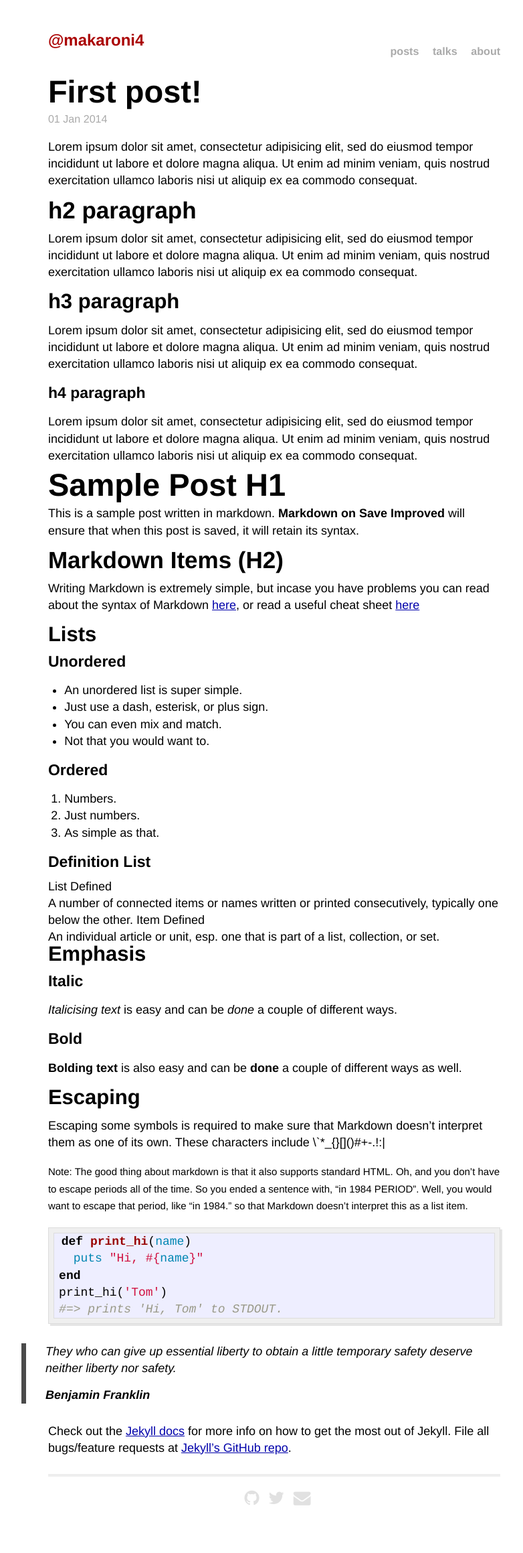
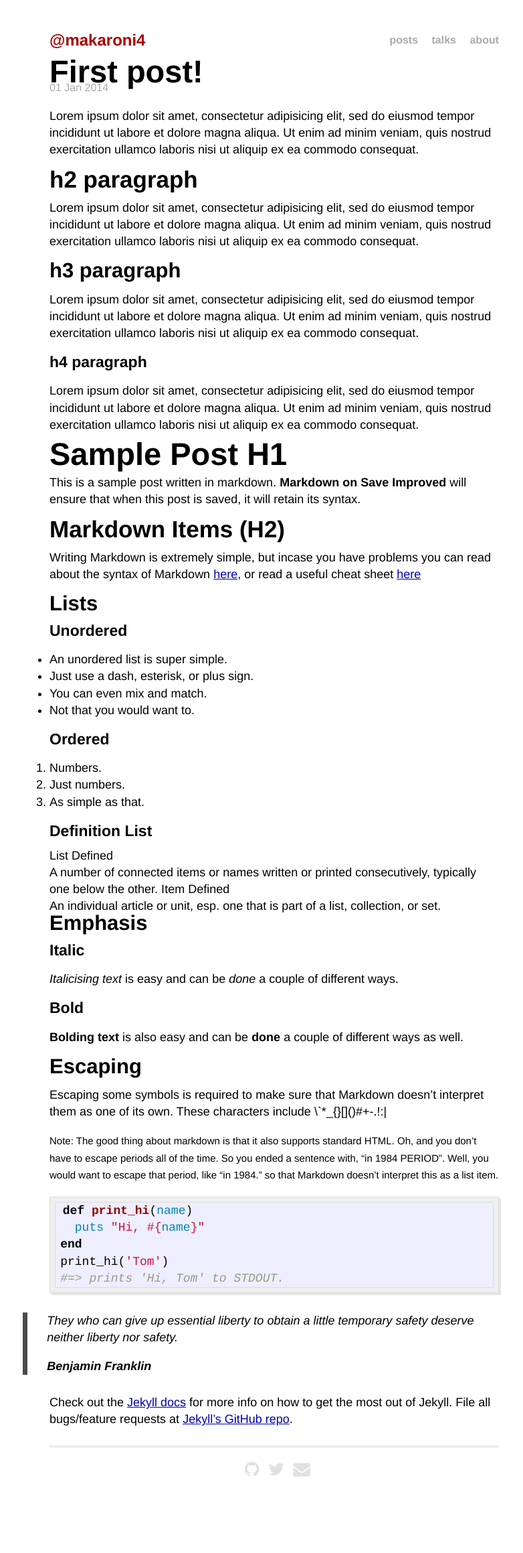
Before and after one commit to makaroni4/img-lint, a Jekyll site: the page built from _posts/2014-01-01-initial-commit.markdown, in a window 1280 px wide. Shown: the whole page at 67% size, without its empty margins (230-1012 px from the left). Built offline with Jekyll 4.4.1, drawn with Linux system fonts in a browser that asks for light colours; nearby versions of some CDN libraries; Markdown is read by kramdown in place of the engine named in the settings; after the commit the page ends 2262 px from its top, so only the background shows below that.

```diff
--- a/css/main.css
+++ b/css/main.css
@@ -4,7 +4,7 @@
 }
 body {
   background-color: #FFF;
-  font: 14px Avenir, Helvetica, Arial, sans-serif;
+  font: 16px Avenir, Helvetica, Arial, sans-serif;
   text-align: center;
 }
 h1 {
@@ -21,9 +21,7 @@
   font-size: 23px;
   margin-bottom: 0.5em;
 }
-ol, ul, p {
-  margin: 1em 0;
-}
+
 a {
   color: #00a;
 }
@@ -79,7 +77,6 @@
   clear: both;
 }
 .site {
-  font-size: 115%;
   text-align: left;
   width: 42em;
   margin: 3em auto 2em;
@@ -185,6 +182,9 @@
 .post pre code {
   border: none;
 }
+.post ol, .post ul, .post p {
+  margin: 1em 0;
+}
 blockquote {
   -moz-box-sizing: border-box;
   box-sizing: border-box;
@@ -217,7 +217,7 @@
     display: none;
   }
   .site {
-    width: 90%;
+    width: 100%;
     margin-left: 10px;
     margin-right: 10px;
   }
@@ -225,17 +225,16 @@
     margin-left: 0;
   }
   h1 {
-    font-size: 4.8rem;
-    text-indent: -2px;
+    font-size: 0.5em;
   }
   h2 {
-    font-size: 3.8rem;
+    font-size: 0.5em;
   }
   h3 {
-    font-size: 3.3rem;
+    font-size: 0.5em;
   }
   h4 {
-    font-size: 2.8rem;
+    font-size: 0.5em;
   }
 }
 
@@ -248,22 +247,27 @@
     margin-left: 10px;
     padding-right: 10px;
   }
+  .header .left .title {
+    font-size: 16px;
+  }
+
+  .header .right {
+    font-size: 12px;
+  }
   .post {
     width:auto;
-    margin-left: 16px;
-    margin-right: 16px;
     font-size: 0.8em;
-    line-height: 1.6em;
   }
-  h1, h2 {
-    font-size: 3rem;
-    line-height: 1.1em;
-    letter-spacing: -1px;
+  h1 {
+    font-size: 2em;
+  }
+  h2 {
+    font-size: 0.5em;
   }
   h3 {
-    font-size: 2.8rem;
+    font-size: 0.5em;
   }
   h4 {
-    font-size: 2.3rem;
+    font-size: 0.5em;
   }
 }
```
